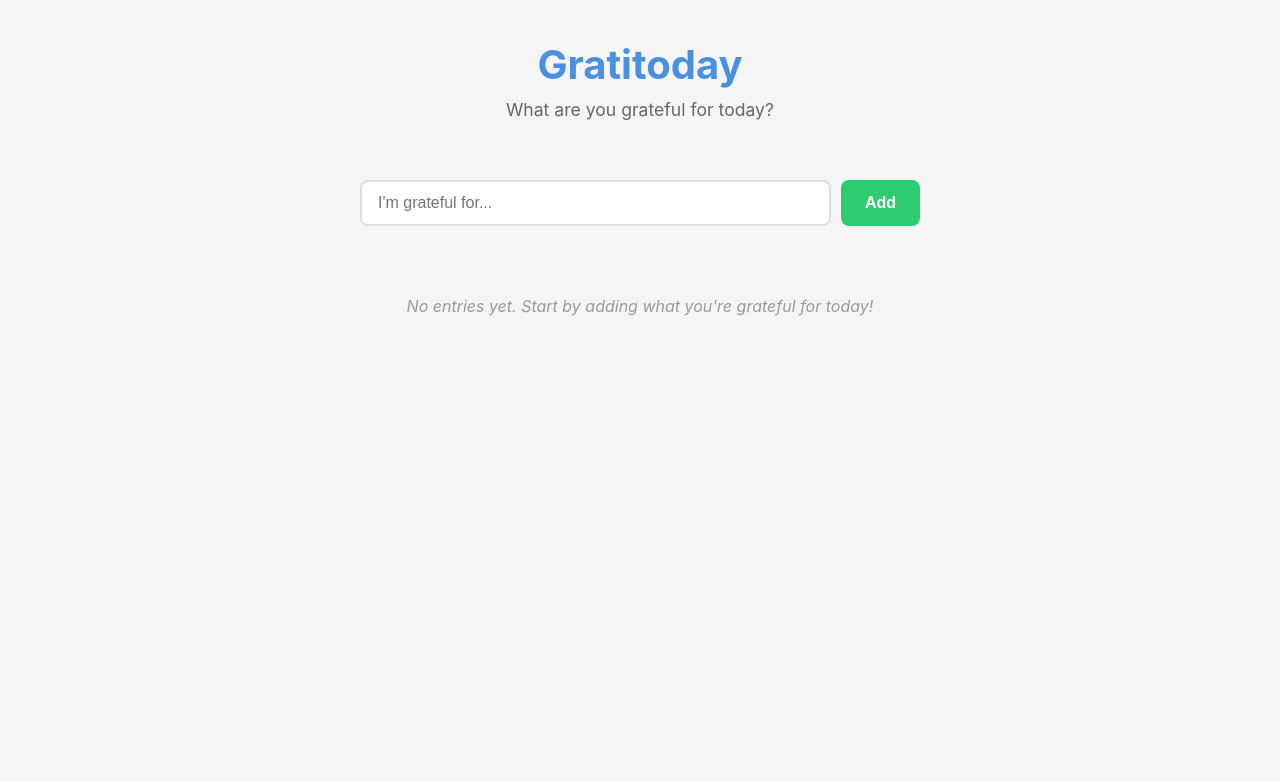
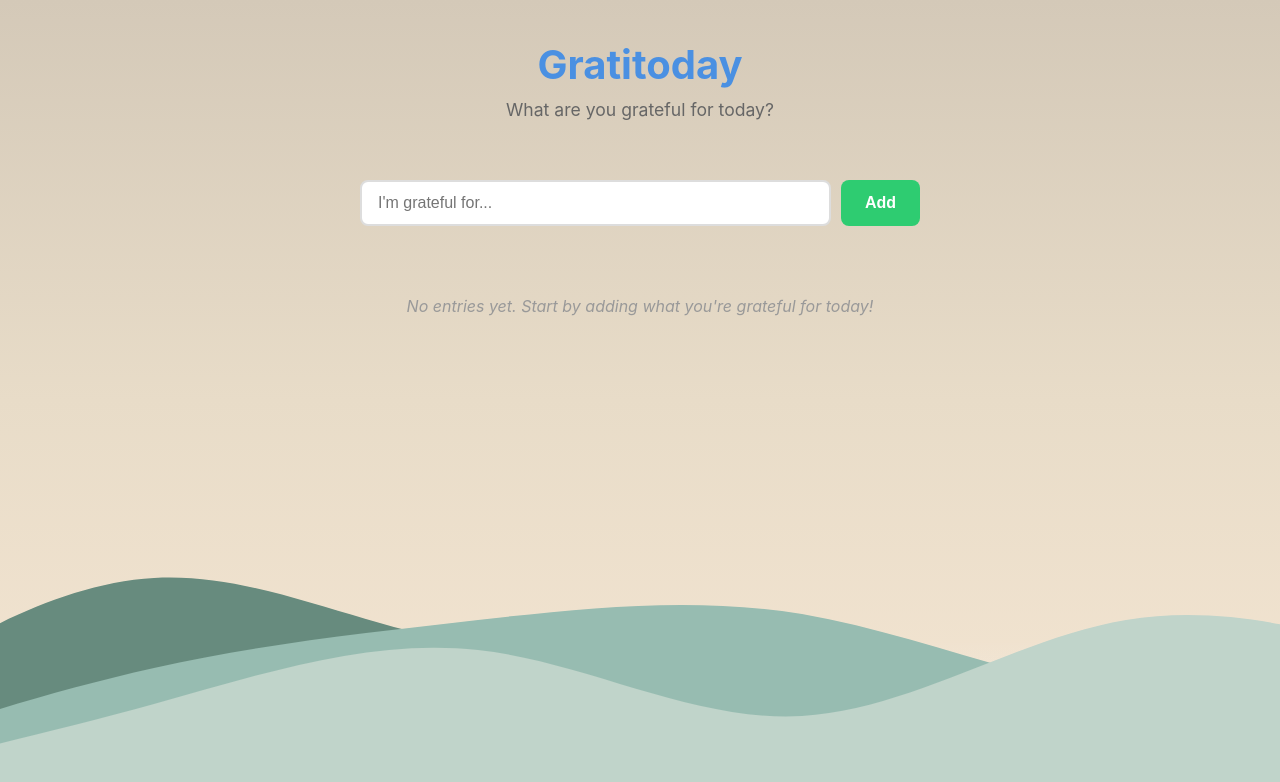
Before and after one commit to wyangy/gratitoday, a React (Create React App) app: page / in a window 1280 px wide. Shown: the top 782 px of the page. Built offline with nearby package versions, Linux system fonts and the light colour scheme.

Commit message:
Add Background component with full-screen gradient, mountains, and mist

```diff
--- a/src/App.js
+++ b/src/App.js
@@ -2,6 +2,7 @@ import React, { useState, useEffect } from "react";
 import "./App.css";
 import GratitudeForm from "./GratitudeForm";
 import GratitudeList from "./GratitudeList";
+import Background from "./Background"; // <- clean import
 
 function App() {
   const [entries, setEntries] = useState(() => {
@@ -16,26 +17,20 @@ function App() {
   const addEntry = (text) => {
     const newEntry = {
       id: Date.now(),
-      text: text,
+      text,
       date: new Date().toLocaleDateString(),
     };
     setEntries([newEntry, ...entries]);
   };
 
-  const deleteEntry = (id) => {
-    setEntries(entries.filter((entry) => entry.id !== id));
-  };
-
-  const editEntry = (id, newText) => {
-    setEntries(
-      entries.map((entry) =>
-        entry.id === id ? { ...entry, text: newText } : entry
-      )
-    );
-  };
+  const deleteEntry = (id) => setEntries(entries.filter((e) => e.id !== id));
+  const editEntry = (id, newText) =>
+    setEntries(entries.map((e) => (e.id === id ? { ...e, text: newText } : e)));
 
   return (
     <div className="App">
+      <Background />
+
       <header>
         <h1>Gratitoday</h1>
         <p>What are you grateful for today?</p>
--- /dev/null
+++ b/src/Background.css
@@ -0,0 +1,33 @@
+.background {
+    position: fixed;
+    top: 0;             /* start from top of viewport */
+    left: 0;
+    width: 100%;
+    height: 100vh;      /* full viewport height */
+    z-index: -10;
+    pointer-events: none;
+
+    /* Sky gradient covering whole screen */
+    background: linear-gradient(to top, #f5e6d3 0%, #e8dcc8 50%, #d4c9b8 100%);
+  }
+
+  .mountain-silhouette {
+    position: absolute;   /* position mountains at bottom */
+    bottom: 0;
+    width: 100%;
+    height: 45vh;         /* mountains occupy bottom 45% */
+  }
+
+  .mist {
+    position: absolute;   /* position mist at bottom */
+    bottom: 0;
+    width: 100%;
+    height: 20vh;         /* mist covers front of mountains */
+    background: linear-gradient(
+      to top,
+      rgba(244, 244, 244, 0.6),
+      rgba(244, 244, 244, 0)
+    );
+    z-index: -5;
+    pointer-events: none;
+  }
--- /dev/null
+++ b/src/Background.js
@@ -0,0 +1,36 @@
+import React from "react";
+import "./Background.css";
+
+const Background = () => {
+  return (
+    <div className="background">
+      {/* Mountains silhouette */}
+      <svg
+        className="mountain-silhouette"
+        viewBox="0 0 1440 320"
+        preserveAspectRatio="xMidYMax slice"
+      >
+        {/* Darkest front silhouette */}
+        <path
+          fill="#678b7e"
+          d="M0,256L48,224C96,192,192,128,288,122.7C384,117,480,171,576,181.3C672,192,768,160,864,170.7C960,181,1056,235,1152,224C1248,213,1344,139,1392,101.3L1440,64L1440,320L1392,320C1344,320,1248,320,1152,320C1056,320,960,320,864,320C768,320,672,320,576,320C480,320,384,320,288,320C192,320,96,320,48,320L0,320Z"
+        />
+        {/* Mid silhouette */}
+        <path
+          fill="#97bcb1"
+          d="M0,288L48,272C96,256,192,224,288,202.7C384,181,480,171,576,160C672,149,768,139,864,154.7C960,171,1056,213,1152,224C1248,235,1344,213,1392,202.7L1440,192L1440,320L1392,320C1344,320,1248,320,1152,320C1056,320,960,320,864,320C768,320,672,320,576,320C480,320,384,320,288,320C192,320,96,320,48,320L0,320Z"
+        />
+        {/* Farthest silhouette */}
+        <path
+          fill="#c0d4ca"
+          d="M0,304L48,293.3C96,283,192,261,288,234.7C384,208,480,176,576,186.7C672,197,768,251,864,245.3C960,240,1056,176,1152,160C1248,144,1344,176,1392,192L1440,208L1440,320L1392,320C1344,320,1248,320,1152,320C1056,320,960,320,864,320C768,320,672,320,576,320C480,320,384,320,288,320C192,320,96,320,48,320L0,320Z"
+        />
+      </svg>
+
+      {/* Mist / fog */}
+      <div className="mist"></div>
+    </div>
+  );
+};
+
+export default Background;
```
